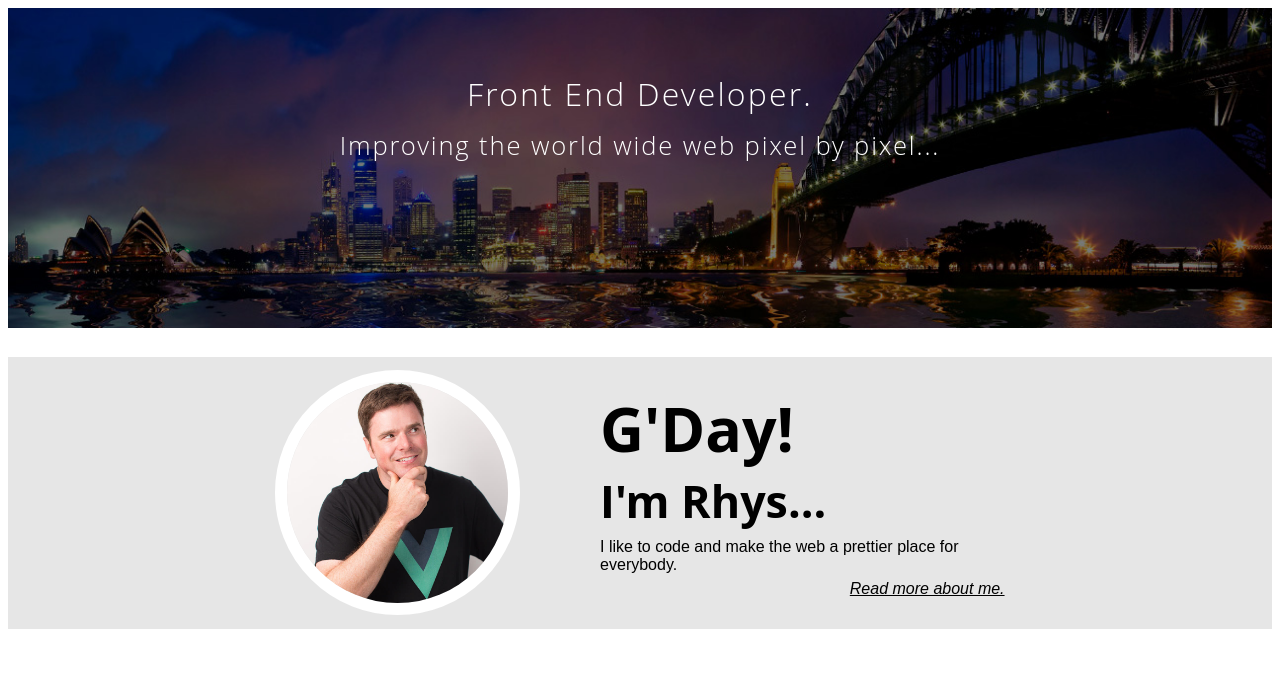
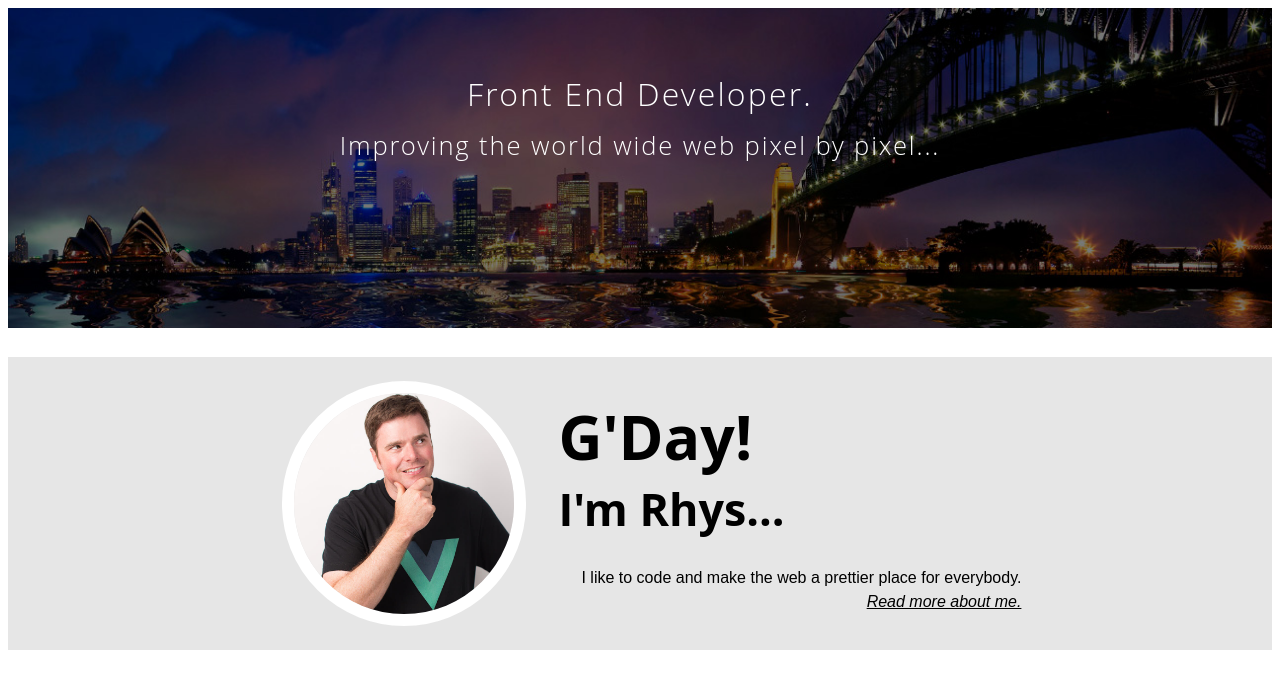
Before and after one commit to 105ron/portfoliosite, a Gatsby app: page / in a window 1280 px wide. Shown: the top 688 px of the page. Built offline with nearby package versions, Linux system fonts and the light colour scheme.

Commit message:
refactor HelloCard to replace flexbox with grid

```diff
--- a/src/components/HelloCard.js
+++ b/src/components/HelloCard.js
@@ -13,26 +13,23 @@ const Container = styled.div`
 `;
 
 const Card = styled.div`
-  display: flex;
-  flex-flow: column wrap;
-  height: 17rem;
-  justify-content: center;
-  align-items: center;
+  display: grid;
+  grid-template: 2 / 2;
+  grid-template-areas: "photo intro" "photo moreinformation";
+  grid-column-gap: 2rem;
+  place-items: center center;
   margin: 0 auto;
+  padding 1.5rem 0;
   width: 64%;
   min-width: 40.8rem;
   @media ${Device.tablet} {
-    flex-flow: row wrap;
-    justify-content: space-between;
-    width: auto;
-    min-width: auto;
-    max-width: 28.2rem;
-    height: auto;
-    padding 0.8rem;
+    grid-template-areas: "photo intro" "moreinformation moreinformation";
   }
 `;
 
 const PhotoCircle = styled.div`
+  grid-area: photo;
+  justify-self: end;
   width: 13.8rem;
   height: 13.8rem;
   border-radius: 50%;
@@ -57,15 +54,8 @@ const ProfilePhoto = styled.img`
 `;
 
 const IntroText = styled.div`
-  width: 50%;
-  margin: 0 0 0.4rem 0;
-  @media ${Device.tablet} {
-    width: auto;
-    min-width: 20%;
-    max-width: 14rem;
-    flex-grow: 1;
-    margin: 0 0 0.4rem 0.8rem;
-  };
+  grid-area: intro;
+  justify-self: start;
 `;
 
 const HelloHeading = styled.h4`
@@ -88,12 +78,18 @@ const HelloSubHeading = styled.h4`
 `;
 
 const MoreInformation = styled.div`
-  width: 50%;
+  grid-area: moreinformation;
+`;
+
+const SeparatorLine = styled.div`
+  display: none;
+  height: 1px;
+  width: 66%;
+  margin: 0.45rem auto;
+  background-color: #cbcbcb;
   @media ${Device.tablet} {
-    min-width: auto;
-    flex-grow: 1;
-  }
-`;
+    display: block;
+  }`
 
 const AboutText = styled.p`
   font-family: arial, sans-serif;
@@ -125,12 +121,13 @@ function HelloCard () {
         <HelloSubHeading>I'm Rhys...</HelloSubHeading>
       </IntroText>
       <MoreInformation>
+        <SeparatorLine />
         <AboutText>I like to code and make the web a prettier place for everybody.</AboutText>
         <AboutLink to={pages.about.route}>Read more about me.</AboutLink>
       </MoreInformation>
     </Card>
   </Container>
-  )
+  );
 }
 
 export default HelloCard;
```
